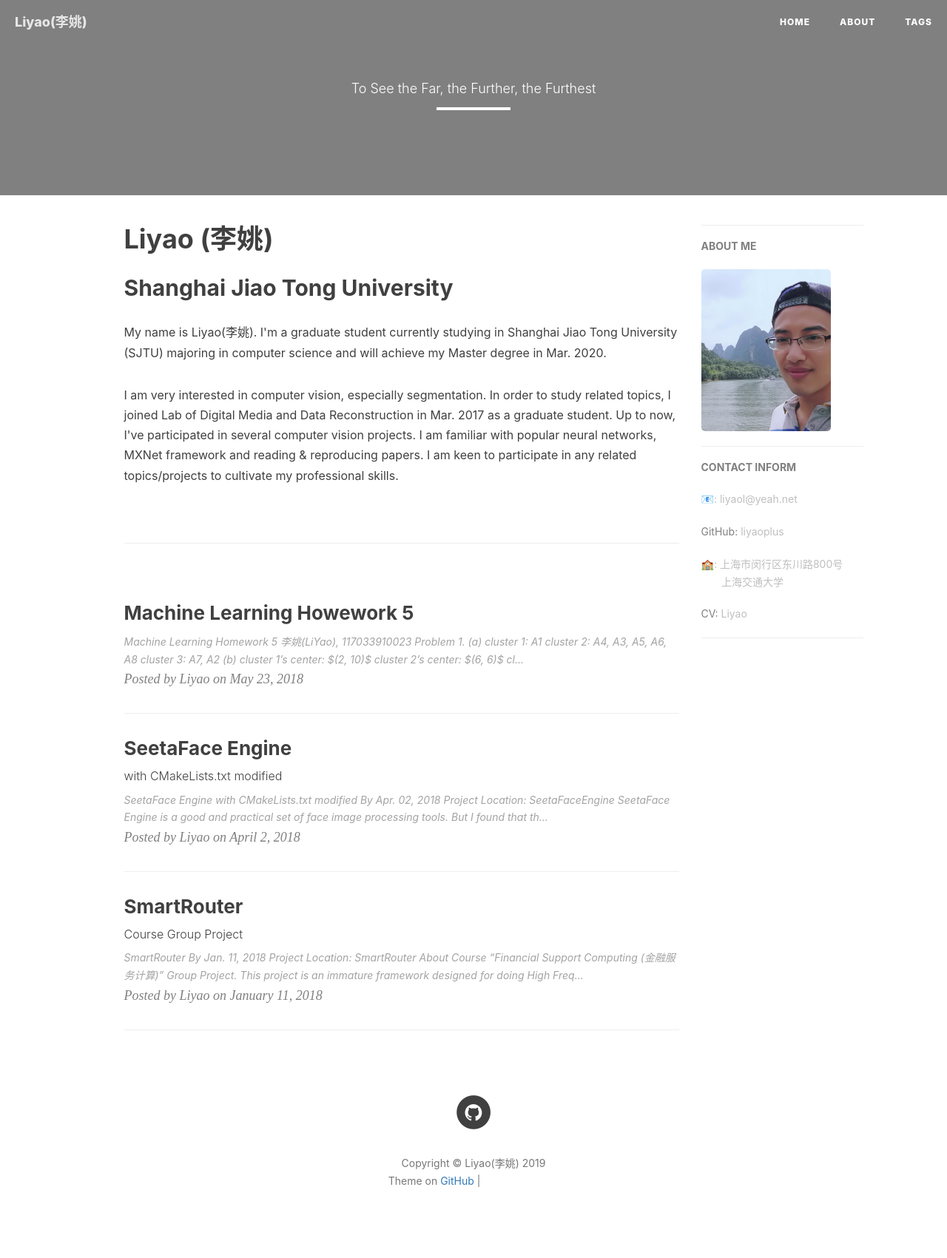
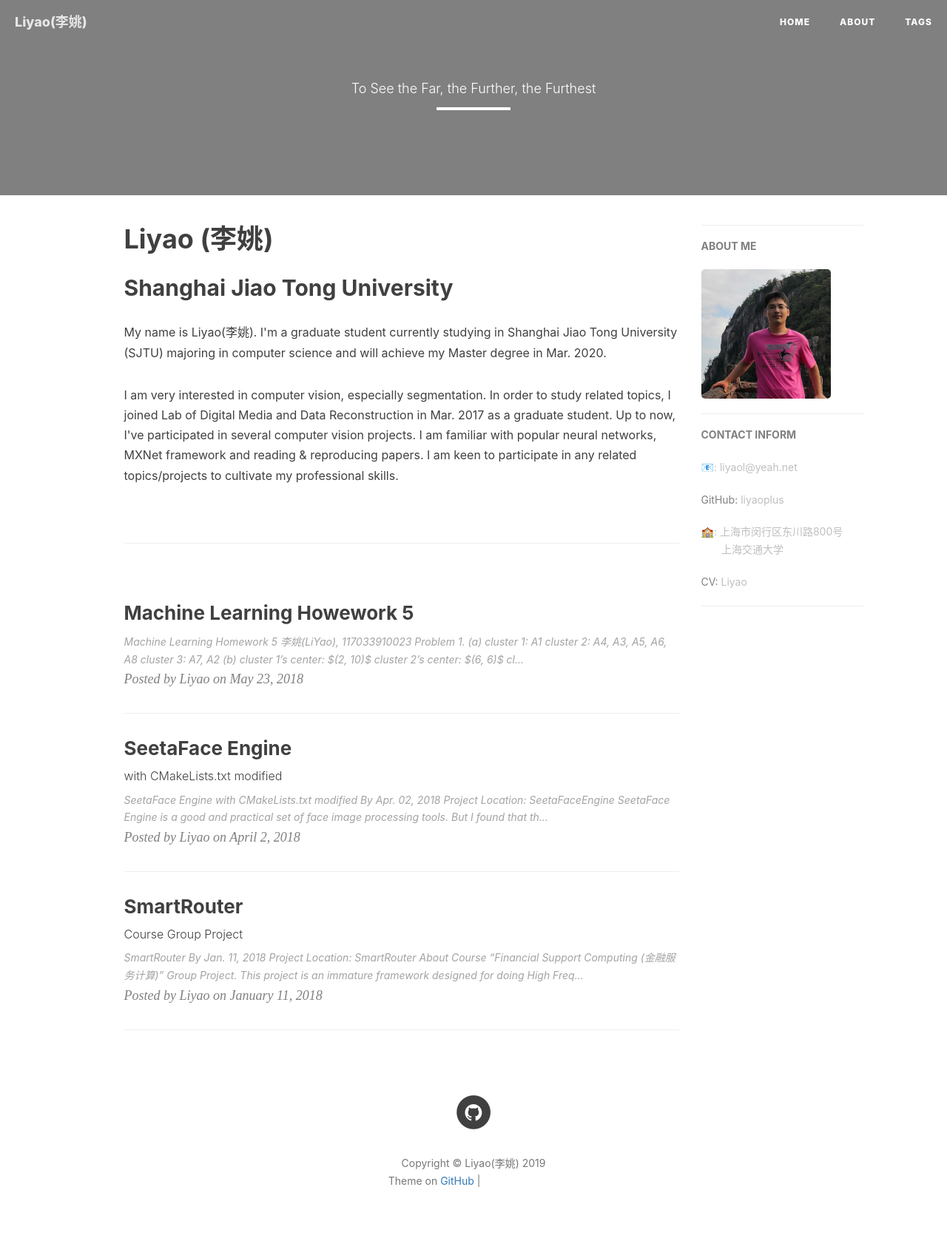
Before and after one commit to liyaoplus/liyaoplus.github.io, a Jekyll site: the page built from index.html, in a window 1280 px wide. Shown: the whole page at 74% size. Built offline with Jekyll 4.4.1, drawn with Linux system fonts in a browser that asks for light colours; nearby versions of some CDN libraries; the list of posts is cut into pages by our own code; comment, search, counter and statistics services are not loaded; grey boxes are pictures that could not be loaded.

Commit message:
Update avatar

```diff
--- a/_config.yml
+++ b/_config.yml
@@ -13,7 +13,8 @@ baseurl: ""      # for example, '/blog' if your blog hosted on 'host/blog'
 sidebar: true                           # whether or not using Sidebar.
 #sidebar-about-description: "TO BE FILLED"
 #sidebar-avatar: /img/avatar-liyao-1.jpg      # use absolute URL, seeing it's used in both `/` and `/about/`
-sidebar-avatar: /img/AtGuilin.jpg
+#sidebar-avatar: /img/AtGuilin.jpg
+sidebar-avatar: /img/avatar_jiulihu.png
 
 
 # SNS settings
```
